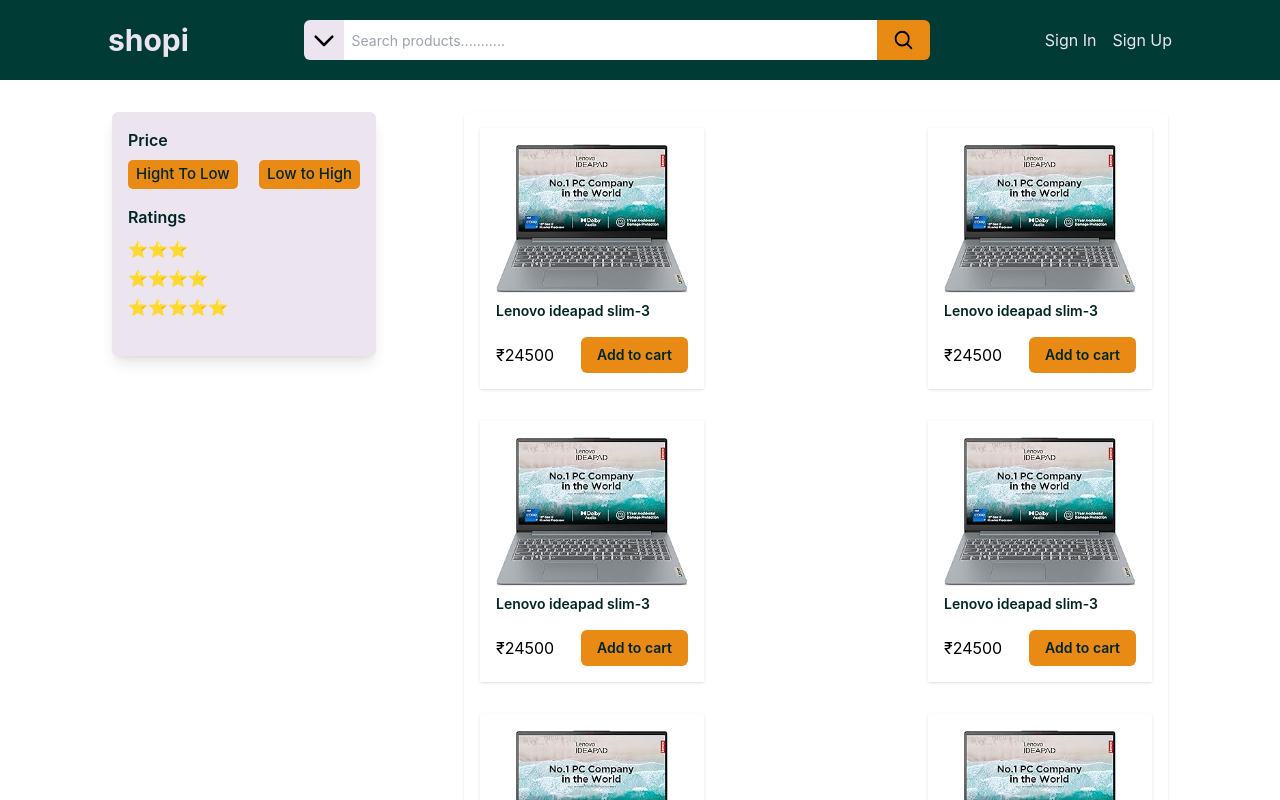
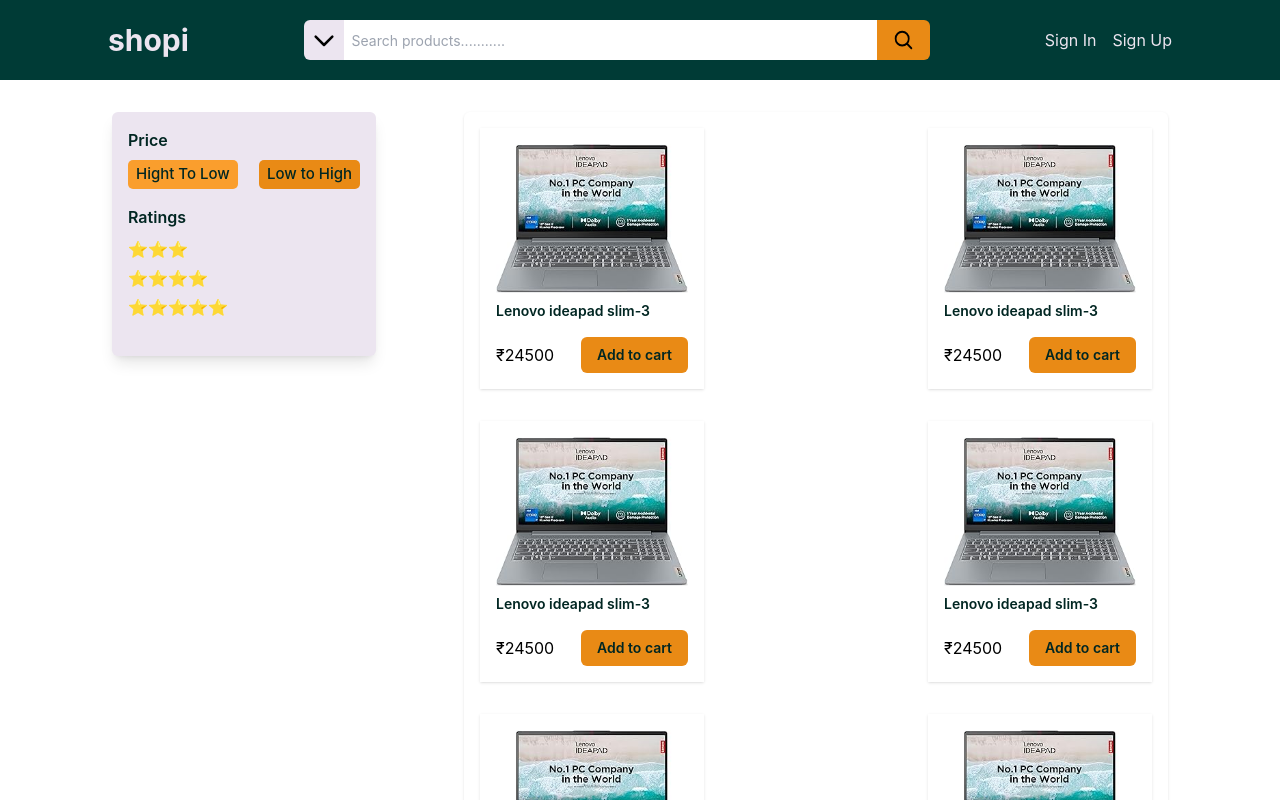
Before and after one commit to laxmankrishnamurti/E-Commerce-Site, a React (Vite) app in the folder Frontend/: page /products/1 in a window 1280 px wide. In both pictures the pointer is over the button "Hight To Low". Shown: the top 800 px of the page. Built offline with nearby package versions, Linux system fonts and the light colour scheme.

Commit message:
Dynamic filter options for products is completed

```diff
--- a/Frontend/src/components/products/filter/Filter.css
+++ b/Frontend/src/components/products/filter/Filter.css
@@ -6,6 +6,10 @@
     font-size: 15px;
 }
 
+.s-price:hover {
+    background-color: #fa9e2d;
+}
+
 .star-btn {
     display: block;
     margin-bottom: 5px;
--- a/Frontend/src/components/products/filter/custom/CustomFilter.tsx
+++ b/Frontend/src/components/products/filter/custom/CustomFilter.tsx
@@ -34,7 +34,7 @@
               {
                 filter.options.map((filElm, index) => (
                   <div key={index}>
-                    <button className='s-price font-medium'>{filElm}</button>
+                    <button className='s-price font-medium hover:bg-ctah'>{filElm}</button>
                   </div>
                 ))
               }
```
